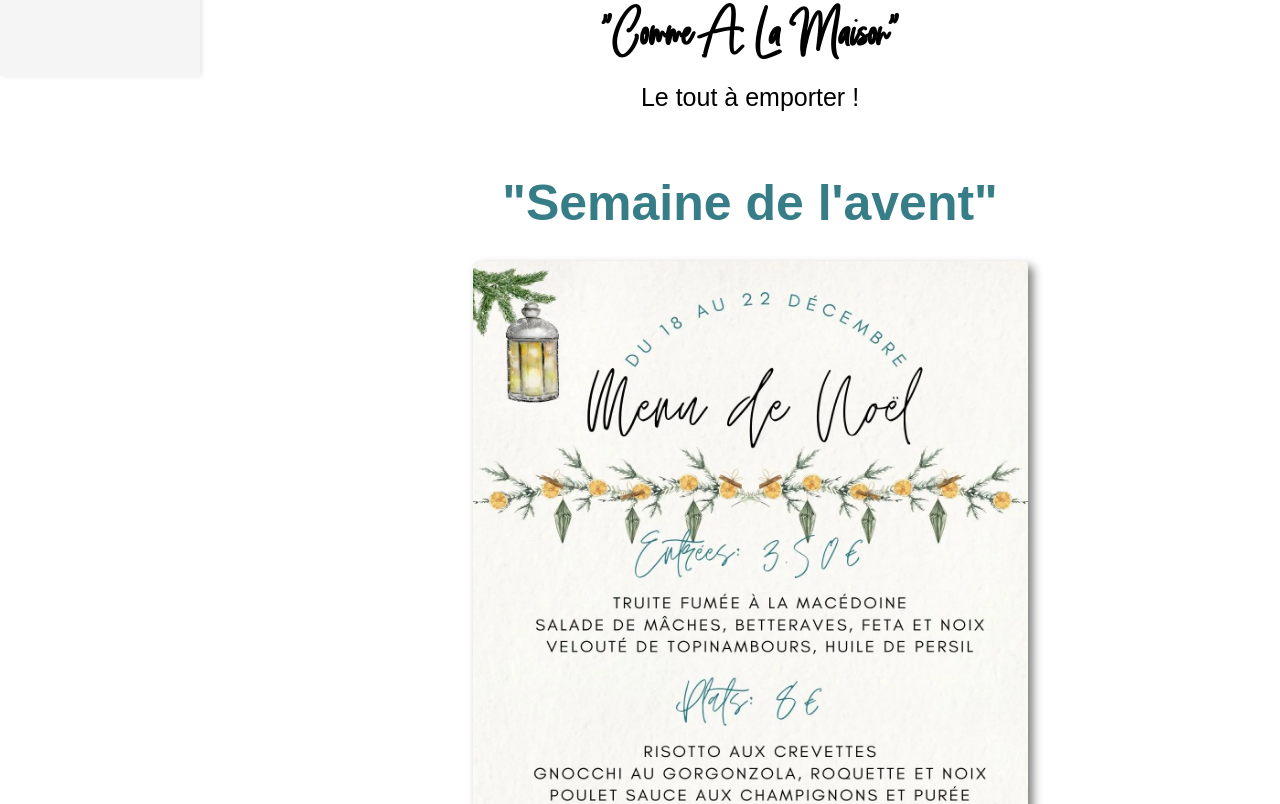
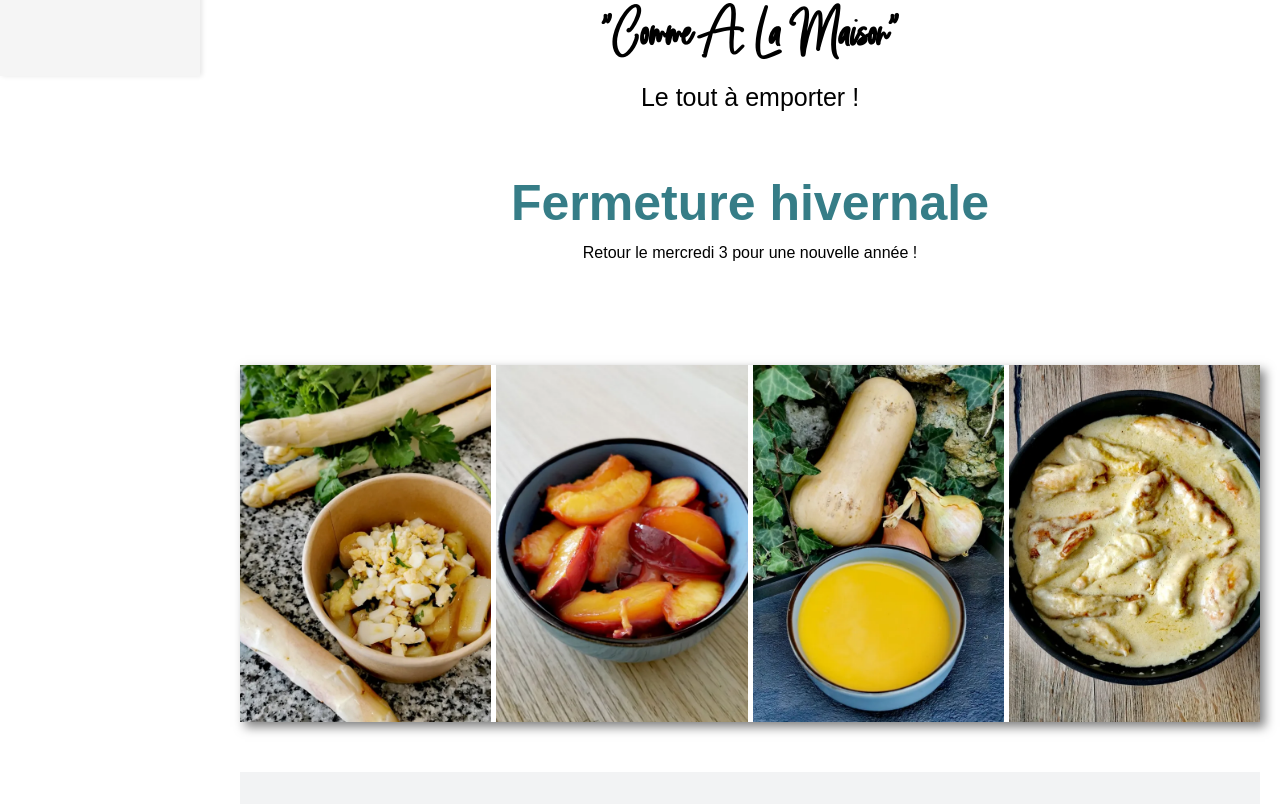
Before and after one commit to Roparhz/calm-react, a React (Vite) app: page / in a window 1280 px wide. Shown: the part 724-1528 px from the top of the page. Built offline with nearby package versions, Linux system fonts and the light colour scheme.

Commit message:
modif fermeture

```diff
--- a/src/components/Menu/Menu.css
+++ b/src/components/Menu/Menu.css
@@ -21,6 +21,7 @@
 .section-menu{
     padding-top: 50px;
     text-align: center;
+    margin-bottom: 10rem;
 }
 
 
--- a/src/components/Menu/Menu.jsx
+++ b/src/components/Menu/Menu.jsx
@@ -3,12 +3,11 @@ import  "./Menu.css"
 function Menu(){
     return (
       <section className="section-menu">
-        <h2 className="h2-menu">"Semaine de l'avent"</h2>
-        {/* <p>
-          les plats que vous avez le plus apprécié durant cette saison regroupé
-          en un seul menu !
-        </p> */}
-        <picture>
+        <h2 className="h2-menu">Fermeture hivernale</h2>
+        <p>
+          Retour le mercredi 3 pour une nouvelle année !
+        </p>
+        {/* <picture>
           <source media="(min-width: 1025px)" srcset="img/menu-18-12-23.webp" />
           <source srcset="img/menu-18-12-23-mini.webp" />
           <img
@@ -18,7 +17,7 @@ function Menu(){
             width="800"
             height="600"
           />
-        </picture>
+        </picture> */}
       </section>
     );
 
```
